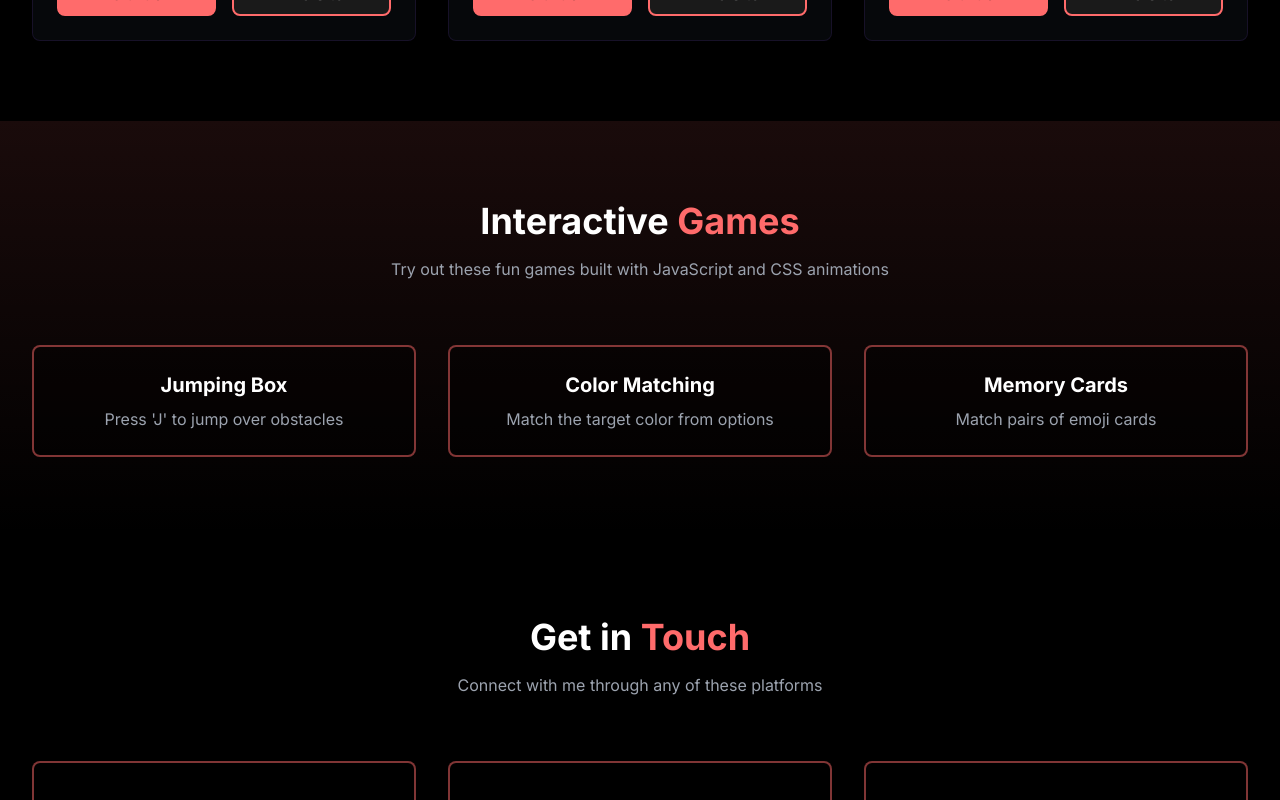
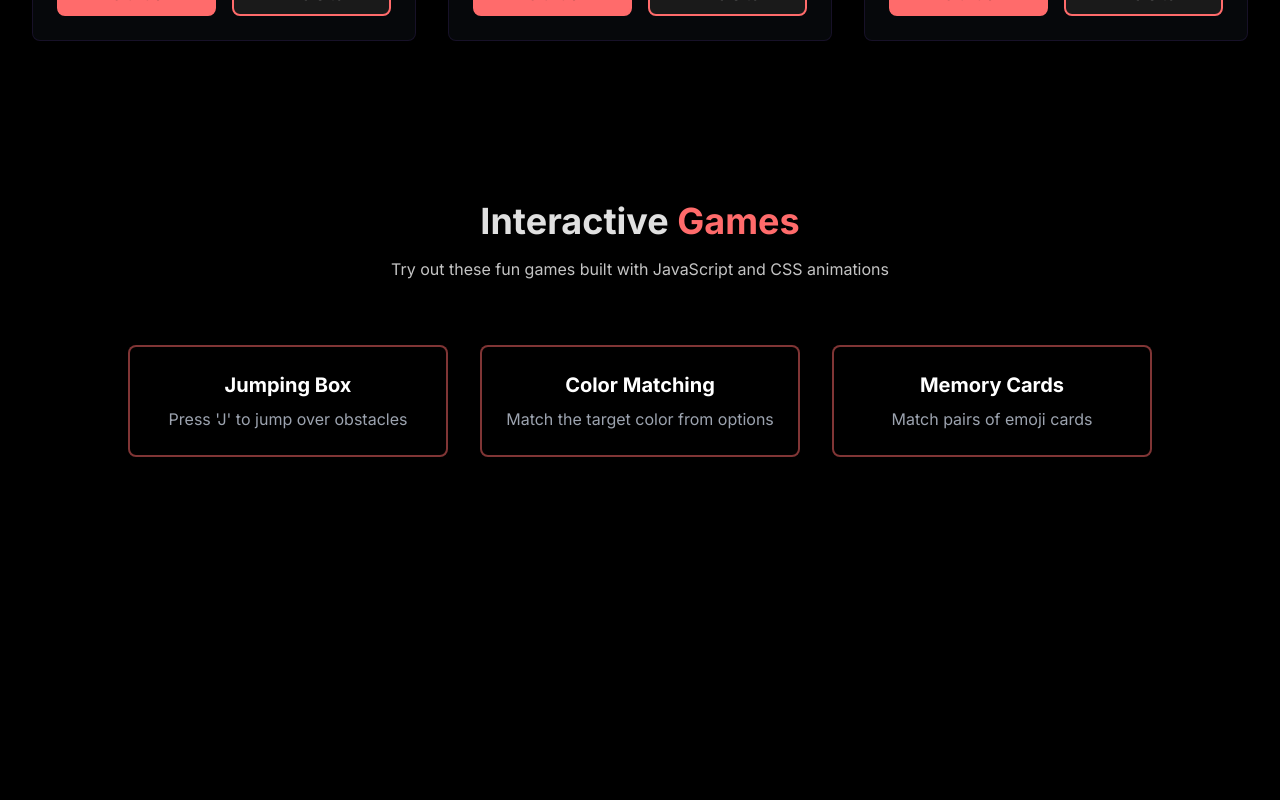
Before and after one commit to Jedidiah5/Enesi-s-Space.github.io, a Next.js app: page / in a window 1280 px wide. Shown: the part 1940-2740 px from the top of the page. Built offline with nearby package versions, Linux system fonts and the light colour scheme.

Commit message:
Fixed Image for project1

```diff
--- /dev/null
+++ b/next.config.js
@@ -0,0 +1,8 @@
+/** @type {import('next').NextConfig} */
+const nextConfig = {
+  images: {
+    unoptimized: true,
+  },
+};
+
+module.exports = nextConfig;
--- a/src/app/components/Games.tsx
+++ b/src/app/components/Games.tsx
@@ -9,8 +9,8 @@ const JumpingBoxGame = () => {
   const [score, setScore] = useState(0);
   const [isJumping, setIsJumping] = useState(false);
   const [gameOver, setGameOver] = useState(false);
-  const boxRef = useRef<HTMLDivElement | null>(null);
-  const obstacleRef = useRef<HTMLDivElement | null>(null);
+  const boxRef = useRef<HTMLDivElement>(null);
+  const obstacleRef = useRef<HTMLDivElement>(null);
 
   const jump = useCallback(() => {
     if (!isJumping && !gameOver) {
@@ -313,34 +313,31 @@ const Games = () => {
   };
 
   return (
-    <section id="games" className="py-20 bg-black relative overflow-hidden">
-      {/* Background gradient */}
-      <div className="absolute inset-0 bg-gradient-to-b from-custom-orange/10 to-transparent" />
-
-      <div className="max-w-7xl mx-auto px-4 sm:px-6 lg:px-8 relative z-10">
+    <section id="games" className="min-h-screen relative">
+      <div className="max-w-7xl mx-auto px-4 sm:px-6 lg:px-8 py-20">
         <motion.div
           initial={{ opacity: 0, y: 20 }}
           whileInView={{ opacity: 1, y: 0 }}
           transition={{ duration: 0.8 }}
           viewport={{ once: true }}
-          className="text-center mb-16"
+          className="text-center"
         >
-          <h2 className="text-3xl sm:text-4xl font-bold text-white mb-4">
+          <h2 className="text-3xl sm:text-4xl font-bold text-custom-gray mb-4">
             Interactive <span className="text-custom-orange">Games</span>
           </h2>
-          <p className="text-gray-400 max-w-2xl mx-auto">
+          <p className="text-custom-gray-light/80 max-w-2xl mx-auto mb-16">
             Try out these fun games built with JavaScript and CSS animations
           </p>
         </motion.div>
 
         {selectedGame === null ? (
-          <div className="grid grid-cols-1 md:grid-cols-3 gap-8">
+          <div className="grid grid-cols-1 md:grid-cols-3 gap-8 max-w-5xl mx-auto">
             <motion.div
               whileHover={{ scale: 1.05 }}
               className="cursor-pointer"
               onClick={() => setSelectedGame(0)}
             >
-              <div className="bg-black/30 rounded-lg p-6 text-center border-2 border-custom-orange/50 hover:border-custom-orange transition-colors">
+              <div className="bg-black/30 backdrop-blur-sm rounded-lg p-6 text-center border-2 border-custom-orange/50 hover:border-custom-orange transition-all duration-300 hover:shadow-[0_0_15px_rgba(255,165,0,0.3)]">
                 <h3 className="text-xl font-bold text-white mb-2">Jumping Box</h3>
                 <p className="text-gray-400">Press &apos;J&apos; to jump over obstacles</p>
               </div>
@@ -350,7 +347,7 @@ const Games = () => {
               className="cursor-pointer"
               onClick={() => setSelectedGame(1)}
             >
-              <div className="bg-black/30 rounded-lg p-6 text-center border-2 border-custom-orange/50 hover:border-custom-orange transition-colors">
+              <div className="bg-black/30 backdrop-blur-sm rounded-lg p-6 text-center border-2 border-custom-orange/50 hover:border-custom-orange transition-all duration-300 hover:shadow-[0_0_15px_rgba(255,165,0,0.3)]">
                 <h3 className="text-xl font-bold text-white mb-2">Color Matching</h3>
                 <p className="text-gray-400">Match the target color from options</p>
               </div>
@@ -360,22 +357,22 @@ const Games = () => {
               className="cursor-pointer"
               onClick={() => setSelectedGame(2)}
             >
-              <div className="bg-black/30 rounded-lg p-6 text-center border-2 border-custom-orange/50 hover:border-custom-orange transition-colors">
+              <div className="bg-black/30 backdrop-blur-sm rounded-lg p-6 text-center border-2 border-custom-orange/50 hover:border-custom-orange transition-all duration-300 hover:shadow-[0_0_15px_rgba(255,165,0,0.3)]">
                 <h3 className="text-xl font-bold text-white mb-2">Memory Cards</h3>
                 <p className="text-gray-400">Match pairs of emoji cards</p>
               </div>
             </motion.div>
           </div>
         ) : (
-          <div className="relative">
+          <div className="relative max-w-5xl mx-auto">
             <motion.button
               whileHover={{ scale: 1.05 }}
               onClick={handleBackToGames}
-              className="absolute top-4 left-4 bg-custom-orange/20 text-custom-orange px-4 py-2 rounded-lg hover:bg-custom-orange/30 transition-colors flex items-center gap-2 border border-custom-orange/30 z-50"
+              className="absolute -top-4 left-0 bg-custom-orange/20 text-custom-orange px-4 py-2 rounded-lg hover:bg-custom-orange/30 transition-all duration-300 flex items-center gap-2 border border-custom-orange/30 hover:shadow-[0_0_15px_rgba(255,165,0,0.2)]"
             >
               <span>←</span> Back to Games
             </motion.button>
-            <div className="mt-8">
+            <div className="mt-12">
               {selectedGame === 0 && <JumpingBoxGame />}
               {selectedGame === 1 && <ColorMatchingGame />}
               {selectedGame === 2 && <MemoryCardGame />}
--- a/src/app/components/Projects.tsx
+++ b/src/app/components/Projects.tsx
@@ -175,6 +175,9 @@ const Projects = () => {
                       fill
                       className="object-cover transition-transform duration-500 group-hover:scale-110"
                       sizes="(max-width: 768px) 100vw, (max-width: 1200px) 50vw, 33vw"
+                      priority={projectIndex === 0}
+                      quality={75}
+                      unoptimized
                     />
                     <div className="absolute inset-0 bg-gradient-to-br from-custom-purple/20 to-transparent z-10" />
 
```
